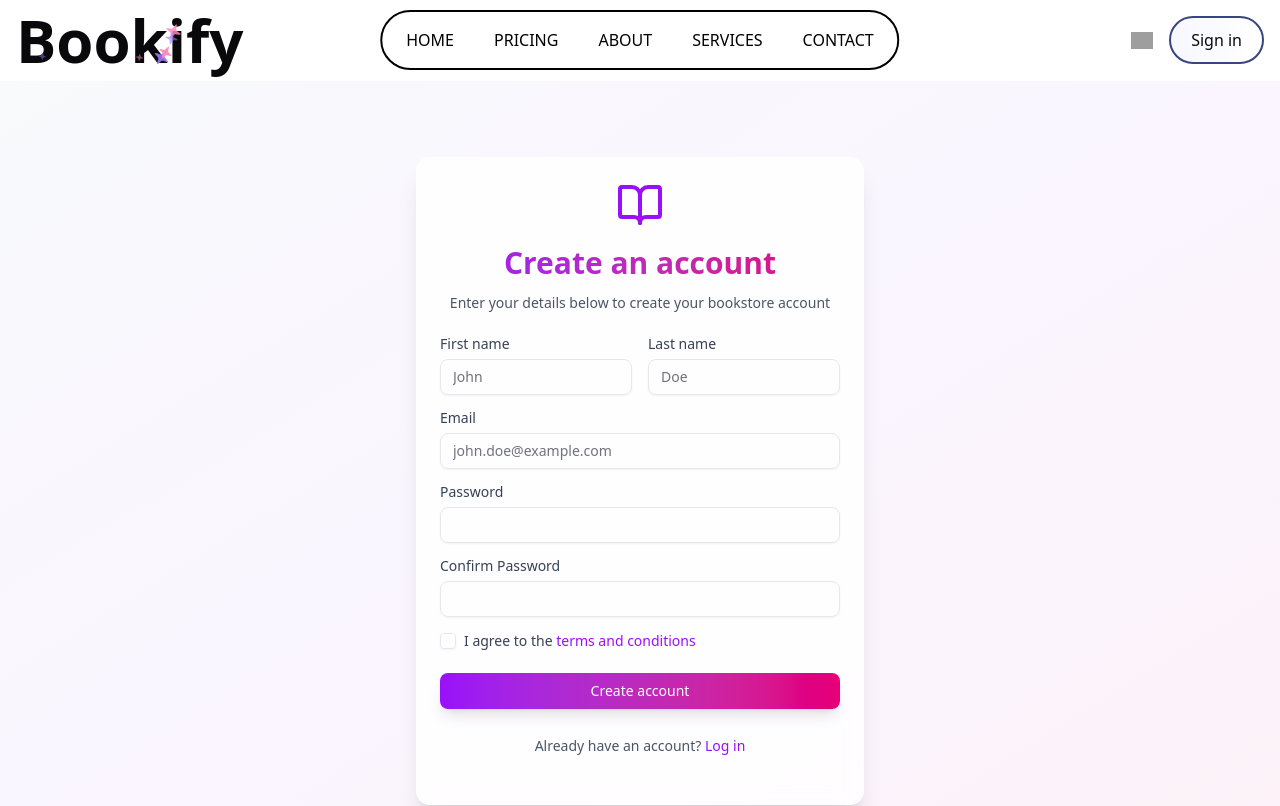
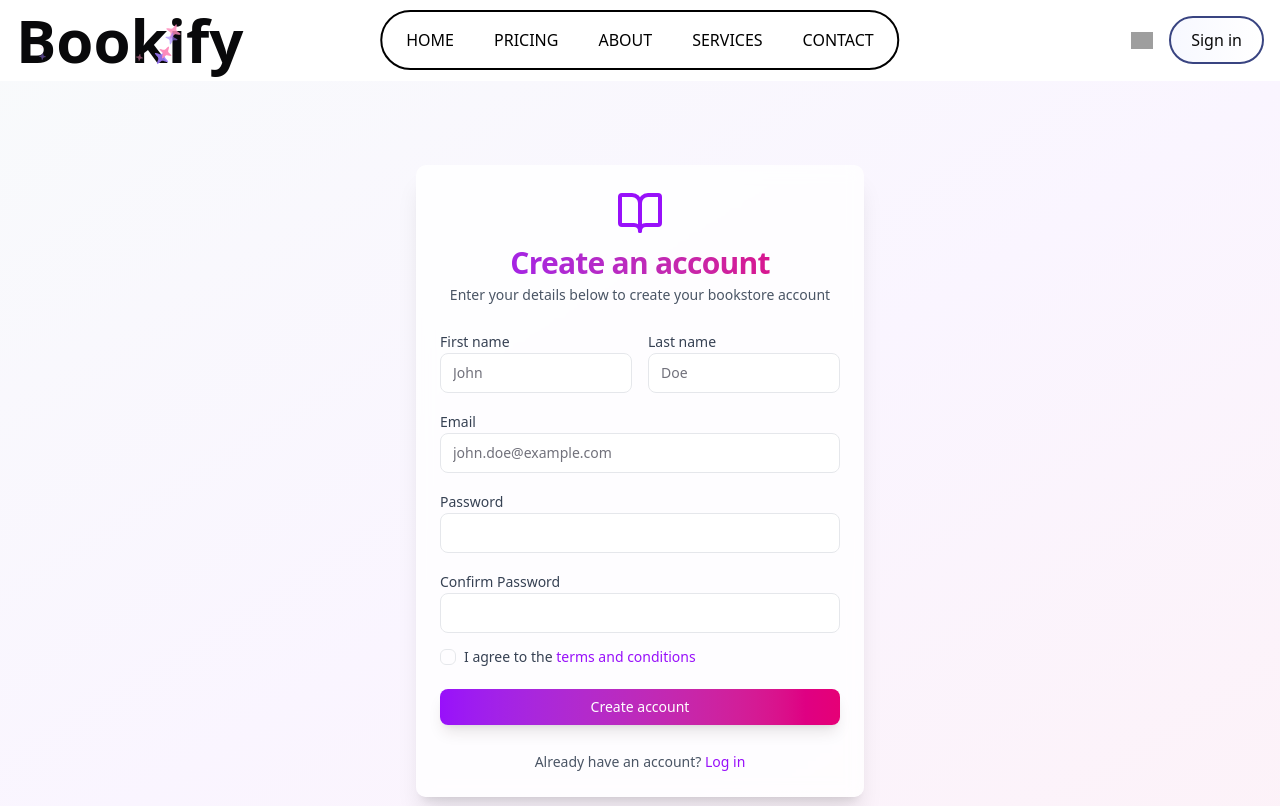
Before and after one commit to cosmoset/Bookstore-FrontEnd, a Next.js app: page /signup in a window 1280 px wide. Shown: the top 806 px of the page. Built offline with nearby package versions, Linux system fonts and the light colour scheme; grey boxes are pictures that could not be loaded.

Commit message:
ui added

```diff
--- /dev/null
+++ b/components/ui/card.tsx
@@ -0,0 +1,79 @@
+import * as React from "react"
+
+import { cn } from "@/lib/utils"
+
+const Card = React.forwardRef<
+  HTMLDivElement,
+  React.HTMLAttributes<HTMLDivElement>
+>(({ className, ...props }, ref) => (
+  <div
+    ref={ref}
+    className={cn(
+      "rounded-lg border bg-card text-card-foreground shadow-sm",
+      className
+    )}
+    {...props}
+  />
+))
+Card.displayName = "Card"
+
+const CardHeader = React.forwardRef<
+  HTMLDivElement,
+  React.HTMLAttributes<HTMLDivElement>
+>(({ className, ...props }, ref) => (
+  <div
+    ref={ref}
+    className={cn("flex flex-col space-y-1.5 p-6", className)}
+    {...props}
+  />
+))
+CardHeader.displayName = "CardHeader"
+
+const CardTitle = React.forwardRef<
+  HTMLDivElement,
+  React.HTMLAttributes<HTMLDivElement>
+>(({ className, ...props }, ref) => (
+  <div
+    ref={ref}
+    className={cn(
+      "text-2xl font-semibold leading-none tracking-tight",
+      className
+    )}
+    {...props}
+  />
+))
+CardTitle.displayName = "CardTitle"
+
+const CardDescription = React.forwardRef<
+  HTMLDivElement,
+  React.HTMLAttributes<HTMLDivElement>
+>(({ className, ...props }, ref) => (
+  <div
+    ref={ref}
+    className={cn("text-sm text-muted-foreground", className)}
+    {...props}
+  />
+))
+CardDescription.displayName = "CardDescription"
+
+const CardContent = React.forwardRef<
+  HTMLDivElement,
+  React.HTMLAttributes<HTMLDivElement>
+>(({ className, ...props }, ref) => (
+  <div ref={ref} className={cn("p-6 pt-0", className)} {...props} />
+))
+CardContent.displayName = "CardContent"
+
+const CardFooter = React.forwardRef<
+  HTMLDivElement,
+  React.HTMLAttributes<HTMLDivElement>
+>(({ className, ...props }, ref) => (
+  <div
+    ref={ref}
+    className={cn("flex items-center p-6 pt-0", className)}
+    {...props}
+  />
+))
+CardFooter.displayName = "CardFooter"
+
+export { Card, CardHeader, CardFooter, CardTitle, CardDescription, CardContent }
--- /dev/null
+++ b/components/ui/checkbox.tsx
@@ -0,0 +1,30 @@
+"use client"
+
+import * as React from "react"
+import * as CheckboxPrimitive from "@radix-ui/react-checkbox"
+import { Check } from "lucide-react"
+
+import { cn } from "@/lib/utils"
+
+const Checkbox = React.forwardRef<
+  React.ElementRef<typeof CheckboxPrimitive.Root>,
+  React.ComponentPropsWithoutRef<typeof CheckboxPrimitive.Root>
+>(({ className, ...props }, ref) => (
+  <CheckboxPrimitive.Root
+    ref={ref}
+    className={cn(
+      "peer h-4 w-4 shrink-0 rounded-sm border border-primary ring-offset-background focus-visible:outline-none focus-visible:ring-2 focus-visible:ring-ring focus-visible:ring-offset-2 disabled:cursor-not-allowed disabled:opacity-50 data-[state=checked]:bg-primary data-[state=checked]:text-primary-foreground",
+      className
+    )}
+    {...props}
+  >
+    <CheckboxPrimitive.Indicator
+      className={cn("flex items-center justify-center text-current")}
+    >
+      <Check className="h-4 w-4" />
+    </CheckboxPrimitive.Indicator>
+  </CheckboxPrimitive.Root>
+))
+Checkbox.displayName = CheckboxPrimitive.Root.displayName
+
+export { Checkbox }
--- /dev/null
+++ b/components/ui/input.tsx
@@ -0,0 +1,22 @@
+import * as React from "react"
+
+import { cn } from "@/lib/utils"
+
+const Input = React.forwardRef<HTMLInputElement, React.ComponentProps<"input">>(
+  ({ className, type, ...props }, ref) => {
+    return (
+      <input
+        type={type}
+        className={cn(
+          "flex h-10 w-full rounded-md border border-input bg-background px-3 py-2 text-base ring-offset-background file:border-0 file:bg-transparent file:text-sm file:font-medium file:text-foreground placeholder:text-muted-foreground focus-visible:outline-none focus-visible:ring-2 focus-visible:ring-ring focus-visible:ring-offset-2 disabled:cursor-not-allowed disabled:opacity-50 md:text-sm",
+          className
+        )}
+        ref={ref}
+        {...props}
+      />
+    )
+  }
+)
+Input.displayName = "Input"
+
+export { Input }
--- /dev/null
+++ b/components/ui/label.tsx
@@ -0,0 +1,26 @@
+"use client"
+
+import * as React from "react"
+import * as LabelPrimitive from "@radix-ui/react-label"
+import { cva, type VariantProps } from "class-variance-authority"
+
+import { cn } from "@/lib/utils"
+
+const labelVariants = cva(
+  "text-sm font-medium leading-none peer-disabled:cursor-not-allowed peer-disabled:opacity-70"
+)
+
+const Label = React.forwardRef<
+  React.ElementRef<typeof LabelPrimitive.Root>,
+  React.ComponentPropsWithoutRef<typeof LabelPrimitive.Root> &
+    VariantProps<typeof labelVariants>
+>(({ className, ...props }, ref) => (
+  <LabelPrimitive.Root
+    ref={ref}
+    className={cn(labelVariants(), className)}
+    {...props}
+  />
+))
+Label.displayName = LabelPrimitive.Root.displayName
+
+export { Label }
```
